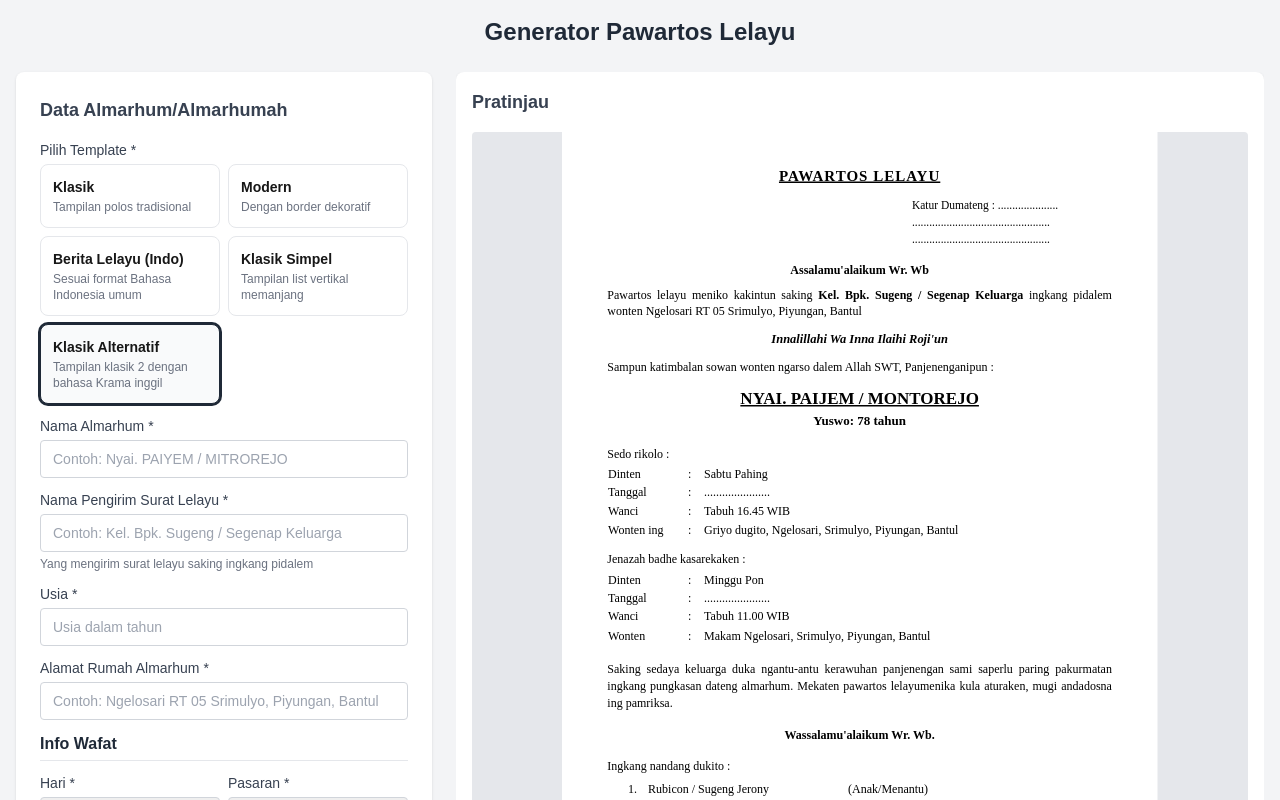
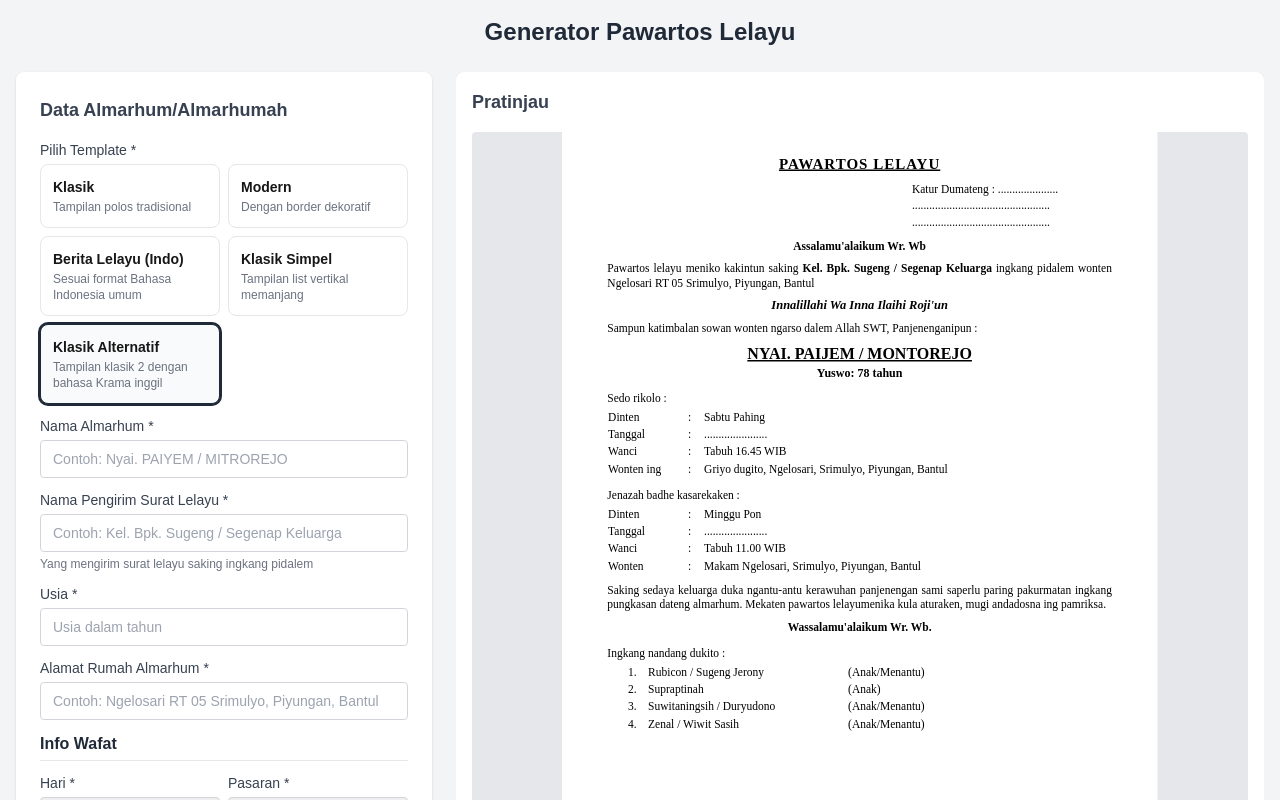
Before and after one commit to ardantus/undangan-lelayu, a Next.js app: page / in a window 1280 px wide. Both pictures are taken after a click on the button 130 px from the left and 364 px from the top of the page. Shown: the top 800 px of the page. Built offline with nearby package versions, Linux system fonts and the light colour scheme.

Commit message:
perbaiki jarak

```diff
--- a/src/components/TemplateKlasik2.tsx
+++ b/src/components/TemplateKlasik2.tsx
@@ -26,11 +26,11 @@ export default function TemplateKlasik2({ data, url }: Props) {
             style={{
                 width: "210mm",
                 height: "297mm",
-                padding: "12mm 16mm 12mm 16mm",
+                padding: "8mm 16mm 8mm 16mm",
                 boxSizing: "border-box",
                 fontFamily: "'Times New Roman', Times, serif",
-                fontSize: "12pt",
-                lineHeight: "1.3",
+                fontSize: "11.5pt",
+                lineHeight: "1.25",
                 color: "#000",
                 background: "#fff",
                 position: "relative",
@@ -38,7 +38,7 @@ export default function TemplateKlasik2({ data, url }: Props) {
             }}
         >
             {/* ===== HEADER ===== */}
-            <div style={{ textAlign: "center", marginBottom: "12pt" }}>
+            <div style={{ textAlign: "center", marginBottom: "8pt" }}>
                 <h1
                     style={{
                         fontSize: "15pt",
@@ -53,7 +53,7 @@ export default function TemplateKlasik2({ data, url }: Props) {
             </div>
 
             {/* Katur Dumatheng */}
-            <div style={{ marginBottom: "16pt", fontSize: "11.5pt", display: "flex", justifyContent: "flex-end" }}>
+            <div style={{ marginBottom: "10pt", fontSize: "11.5pt", display: "flex", justifyContent: "flex-end" }}>
                 <div style={{ width: "200pt" }}>
                     <p style={{ margin: "0 0 2pt 0" }}>Katur Dumateng : .....................</p>
                     <p style={{ margin: "2pt 0 2pt 0" }}>................................................</p>
@@ -62,12 +62,12 @@ export default function TemplateKlasik2({ data, url }: Props) {
             </div>
 
             {/* ===== SALAM ======= */}
-            <div style={{ textAlign: "center", marginBottom: "10pt", fontWeight: "bold" }}>
+            <div style={{ textAlign: "center", marginBottom: "8pt", fontWeight: "bold" }}>
                 Assalamu&apos;alaikum Wr. Wb
             </div>
 
             {/* ===== PARAGRAF PEMBUKA ======= */}
-            <div style={{ marginBottom: "12pt" }}>
+            <div style={{ marginBottom: "8pt" }}>
                 <p style={{ margin: "0 0 2pt 0", textAlign: "justify" }}>
                     Pawartos lelayu meniko kakintun saking{" "}
                     {data.namaPengirim ? (
@@ -86,7 +86,7 @@ export default function TemplateKlasik2({ data, url }: Props) {
             </div>
 
             {/* ===== INNALILLAHI ===== */}
-            <div style={{ textAlign: "center", marginBottom: "12pt" }}>
+            <div style={{ textAlign: "center", marginBottom: "8pt" }}>
                 <h2 style={{
                     fontSize: "12.5pt",
                     fontWeight: "bold",
@@ -97,34 +97,34 @@ export default function TemplateKlasik2({ data, url }: Props) {
                 </h2>
             </div>
 
-            <div style={{ marginBottom: "12pt" }}>
-                <p style={{ margin: "0 0 6pt 0" }}>
+            <div style={{ marginBottom: "8pt" }}>
+                <p style={{ margin: "0 0 4pt 0" }}>
                     Sampun katimbalan sowan wonten ngarso dalem Allah SWT, Panjenenganipun :
                 </p>
             </div>
 
             {/* ===== NAMA ALMARHUM ===== */}
-            <div style={{ textAlign: "center", marginBottom: "16pt" }}>
+            <div style={{ textAlign: "center", marginBottom: "10pt" }}>
                 <h2
                     style={{
-                        fontSize: "17pt",
+                        fontSize: "16pt",
                         fontWeight: "bold",
                         textDecoration: "underline",
                         textTransform: "uppercase",
-                        margin: "0 0 4pt 0",
+                        margin: "0 0 2pt 0",
                     }}
                 >
                     {data.nama || "....................."}
                 </h2>
-                <p style={{ margin: "0", fontSize: "13pt", fontWeight: "bold" }}>
+                <p style={{ margin: "0", fontSize: "12pt", fontWeight: "bold" }}>
                     Yuswo: {data.usia || "..."} tahun
                 </p>
             </div>
 
             {/* ===== SEDO RIKOLO ===== */}
-            <div style={{ marginBottom: "12pt" }}>
+            <div style={{ marginBottom: "8pt" }}>
                 <p style={{ margin: "0 0 4pt 0" }}>Sedo rikolo :</p>
-                <table style={{ marginLeft: "0", fontSize: "12pt", width: "100%" }}>
+                <table style={{ marginLeft: "0", fontSize: "11.5pt", width: "100%" }}>
                     <tbody>
                         <tr>
                             <td style={{ width: "80pt", paddingBottom: "2pt" }}>Dinten</td>
@@ -155,9 +155,9 @@ export default function TemplateKlasik2({ data, url }: Props) {
             </div>
 
             {/* ===== PEMAKAMAN ===== */}
-            <div style={{ marginBottom: "16pt" }}>
+            <div style={{ marginBottom: "8pt" }}>
                 <p style={{ margin: "0 0 4pt 0" }}>Jenazah badhe kasarekaken :</p>
-                <table style={{ marginLeft: "0", fontSize: "12pt", width: "100%" }}>
+                <table style={{ marginLeft: "0", fontSize: "11.5pt", width: "100%" }}>
                     <tbody>
                         <tr>
                             <td style={{ width: "80pt", paddingBottom: "2pt" }}>Dinten</td>
@@ -188,20 +188,20 @@ export default function TemplateKlasik2({ data, url }: Props) {
             </div>
 
             {/* ===== PARAGRAF PENUTUP ===== */}
-            <p style={{ margin: "0 0 16pt 0", textAlign: "justify", lineHeight: "1.4" }}>
+            <p style={{ margin: "0 0 8pt 0", textAlign: "justify" }}>
                 Saking sedaya keluarga duka ngantu-antu kerawuhan panjenengan sami saperlu paring pakurmatan ingkang pungkasan dateng almarhum. Mekaten pawartos lelayumenika kula aturaken, mugi andadosna ing pamriksa.
             </p>
 
             {/* ===== SALAM PENUTUP ===== */}
-            <div style={{ textAlign: "center", marginBottom: "16pt", fontWeight: "bold" }}>
+            <div style={{ textAlign: "center", marginBottom: "12pt", fontWeight: "bold" }}>
                 Wassalamu&apos;alaikum Wr. Wb.
             </div>
 
             {/* ===== DAFTAR KELUARGA ===== */}
             <div style={{ marginTop: "0" }}>
-                <p style={{ margin: "0 0 6pt 0" }}>Ingkang nandang dukito :</p>
+                <p style={{ margin: "0 0 4pt 0" }}>Ingkang nandang dukito :</p>
                 {data.keluarga && data.keluarga.length > 0 ? (
-                    <table style={{ fontSize: "12pt", width: "100%", marginLeft: "20pt" }}>
+                    <table style={{ fontSize: "11.5pt", width: "100%", marginLeft: "20pt" }}>
                         <tbody>
                             {data.keluarga.map((k, i) => (
                                 <tr key={i}>
```
Also changed, not shown: src/components/TemplateSimpel.tsx (+23 -23 lines).
